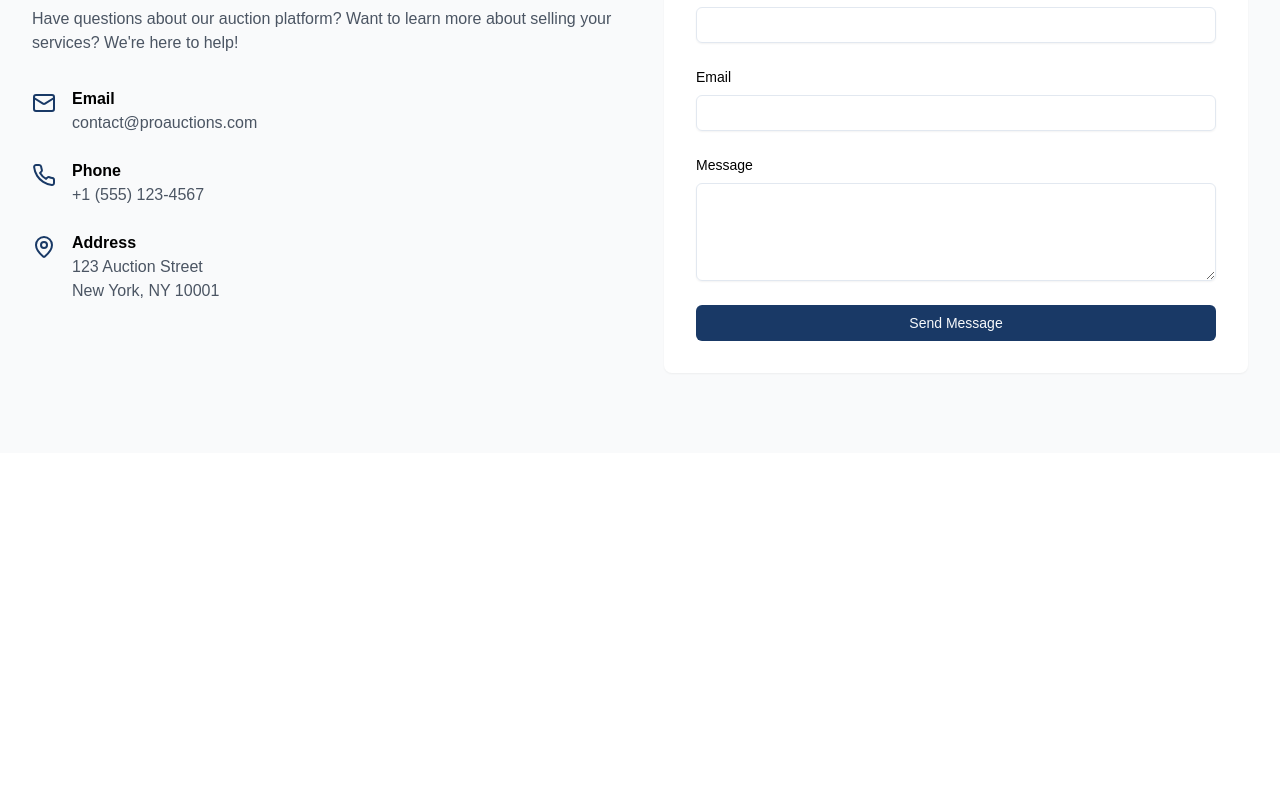
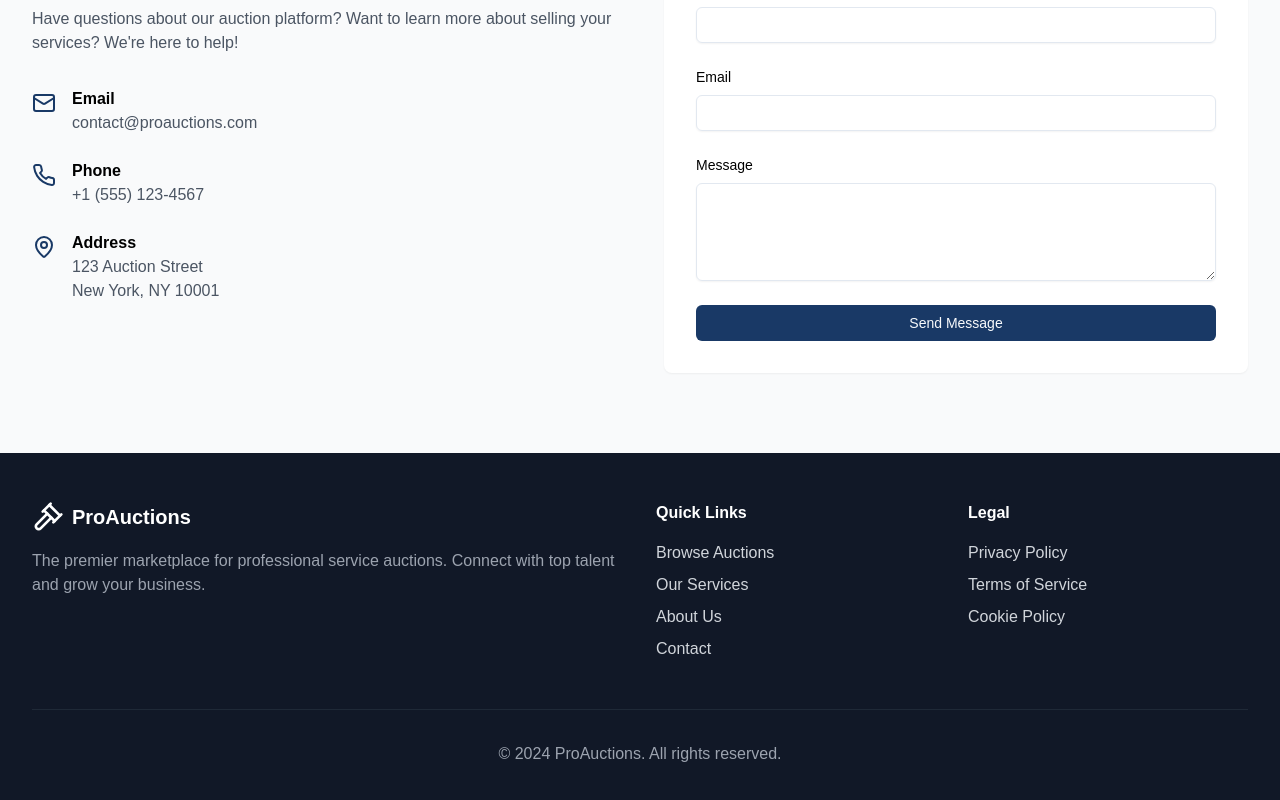
Before and after one commit to gonferreyra/auctioneers-website, a Next.js app: page / in a window 1280 px wide. Shown: the part 2323-3123 px from the top of the page. Before the commit the page ends 2776 px from the top, so only its background shows below. Built offline with nearby package versions, Linux system fonts and the light colour scheme.

Commit message:
footer component created

```diff
--- a/src/app/layout.tsx
+++ b/src/app/layout.tsx
@@ -2,6 +2,7 @@ import type { Metadata } from 'next';
 import localFont from 'next/font/local';
 import './globals.css';
 import Header from '@/components/header';
+import Footer from '@/components/Footer';
 
 const geistSans = localFont({
   src: './fonts/GeistVF.woff',
@@ -31,6 +32,7 @@ export default function RootLayout({
       >
         <Header />
         {children}
+        <Footer />
       </body>
     </html>
   );
--- /dev/null
+++ b/src/components/Footer.tsx
@@ -0,0 +1,76 @@
+import Link from 'next/link';
+import { Gavel } from 'lucide-react';
+
+export default function Footer() {
+  return (
+    <footer className="bg-gray-900 text-gray-300">
+      <div className="mx-auto max-w-7xl px-4 py-12 sm:px-6 lg:px-8">
+        <div className="grid grid-cols-1 gap-8 md:grid-cols-4">
+          <div className="col-span-1 md:col-span-2">
+            <Link href="/" className="mb-4 flex items-center space-x-2">
+              <Gavel className="h-8 w-8 text-white" />
+              <span className="text-xl font-bold text-white">ProAuctions</span>
+            </Link>
+            <p className="mb-4 text-gray-400">
+              The premier marketplace for professional service auctions. Connect
+              with top talent and grow your business.
+            </p>
+          </div>
+
+          <div>
+            <h3 className="mb-4 font-semibold text-white">Quick Links</h3>
+            <ul className="space-y-2">
+              <li>
+                <Link href="/auctions" className="hover:text-white">
+                  Browse Auctions
+                </Link>
+              </li>
+              <li>
+                <Link href="/services" className="hover:text-white">
+                  Our Services
+                </Link>
+              </li>
+              <li>
+                <Link href="/about" className="hover:text-white">
+                  About Us
+                </Link>
+              </li>
+              <li>
+                <Link href="/contact" className="hover:text-white">
+                  Contact
+                </Link>
+              </li>
+            </ul>
+          </div>
+
+          <div>
+            <h3 className="mb-4 font-semibold text-white">Legal</h3>
+            <ul className="space-y-2">
+              <li>
+                <Link href="/privacy" className="hover:text-white">
+                  Privacy Policy
+                </Link>
+              </li>
+              <li>
+                <Link href="/terms" className="hover:text-white">
+                  Terms of Service
+                </Link>
+              </li>
+              <li>
+                <Link href="/cookies" className="hover:text-white">
+                  Cookie Policy
+                </Link>
+              </li>
+            </ul>
+          </div>
+        </div>
+
+        <div className="mt-12 border-t border-gray-800 pt-8 text-center text-gray-400">
+          <p>
+            &copy; {new Date().getFullYear()} ProAuctions. All rights reserved.
+          </p>
+        </div>
+      </div>
+    </footer>
+  );
+}
```
